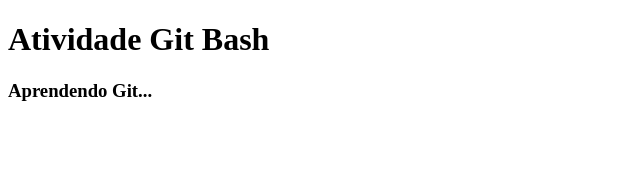
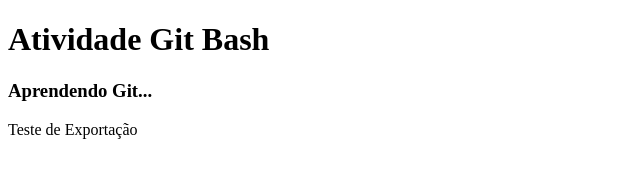
Before and after one commit to JheffersonWellys/AtividadeGit-06-03-23, a plain HTML site: page index.html in a window 1280 px wide. Shown: the whole page, without its empty margins (0-640 px from the left). Drawn offline with Linux system fonts and the light colour scheme.

Commit message:
Testando exportação de arquivo

```diff
--- a/index.html
+++ b/index.html
@@ -9,5 +9,6 @@
 <body>
     <h1>Atividade Git Bash</h1>
     <h3>Aprendendo Git...</h3>
+    <p>Teste de Exportação</p>
 </body>
 </html>
```
